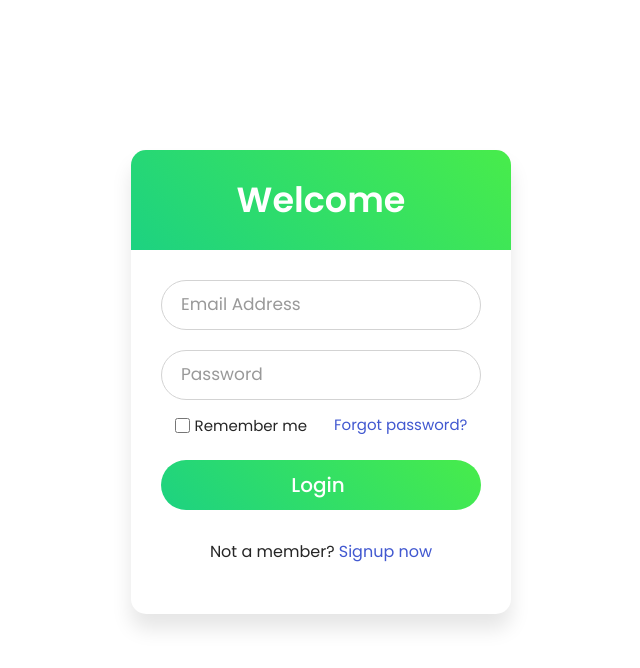
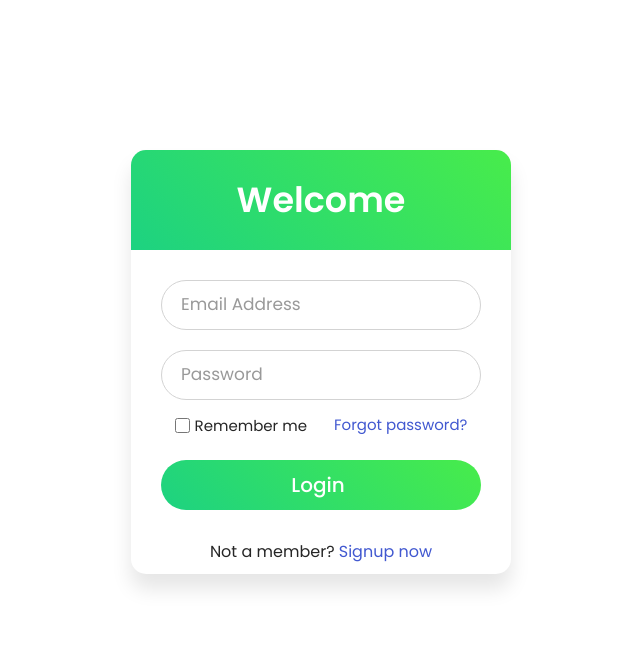
Before and after one commit to lkmSasanga/fas-web-app, a React (Create React App) app: page / in a window 1280 px wide. Shown: the top 668 px of the page, without its empty margins (319-959 px from the left). Built offline with nearby package versions, Linux system fonts and the light colour scheme.

Commit message:
form botton margin reduced

```diff
--- a/src/components/UI/ThreeDots/ThreeDots.module.css
+++ b/src/components/UI/ThreeDots/ThreeDots.module.css
@@ -12,7 +12,12 @@
 .loader {
     color: #1dd281;
     font-size: 10px;
-    margin: 80px auto;
+    margin: 10px auto;
+    /*margin-right: auto;*/
+    /*margin-left: auto;*/
+    /*margin-top: 10px;*/
+    /*margin-bottom: 10px;*/
+
     position: relative;
     text-indent: -9999em;
     -webkit-transform: translateZ(0);
--- a/src/containers/Login/Login.module.css
+++ b/src/containers/Login/Login.module.css
@@ -39,7 +39,7 @@
     /*background: #1dd281;*/
 }
 .wrapper form{
-    padding: 10px 30px 50px 30px;
+    padding: 10px 30px 10px 30px;
 }
 .wrapper form .field{
     height: 50px;
```
Also changed, not shown: 1 other file (tests, documents, lock files or other folders).
